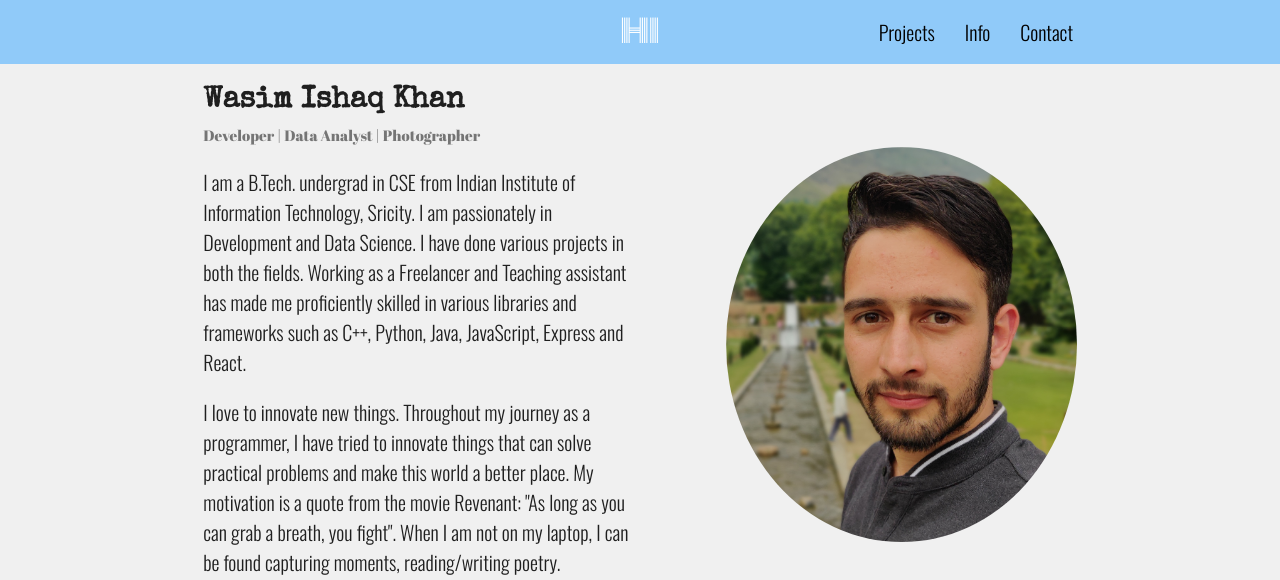
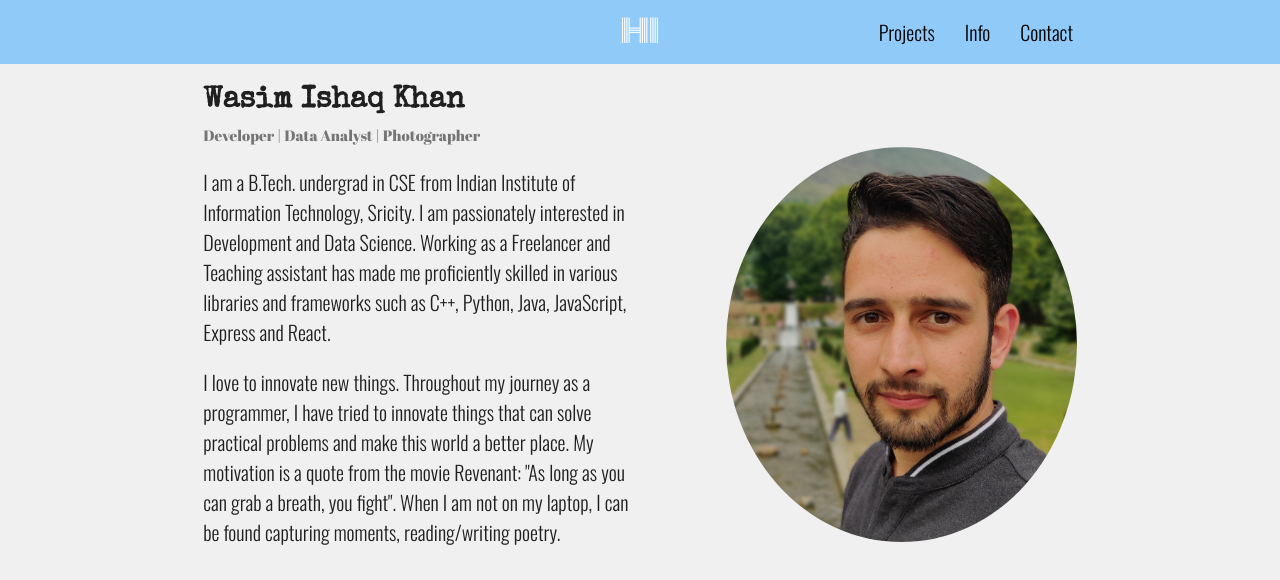
Before and after one commit to wasim919/Old-Portfolio, a plain HTML site: page index.html in a window 1280 px wide. Shown: the top 580 px of the page. Drawn offline with nearby package versions, Linux system fonts and the light colour scheme.

Commit message:
Fixed the content.

```diff
--- a/index.html
+++ b/index.html
@@ -165,9 +165,8 @@
           font-size: 20px;
           font-weight: 500;">
             I am a B.Tech. undergrad in CSE from Indian Institute of Information
-            Technology, Sricity. I am passionately in Development and Data
-            Science. I have done various projects in both the fields. Working as
-            a Freelancer and Teaching assistant has made me proficiently skilled
+            Technology, Sricity. I am passionately interested in Development and Data
+            Science. Working as a Freelancer and Teaching assistant has made me proficiently skilled
             in various libraries and frameworks such as C++, Python, Java, JavaScript,
             Express and React.
         </p>
```
